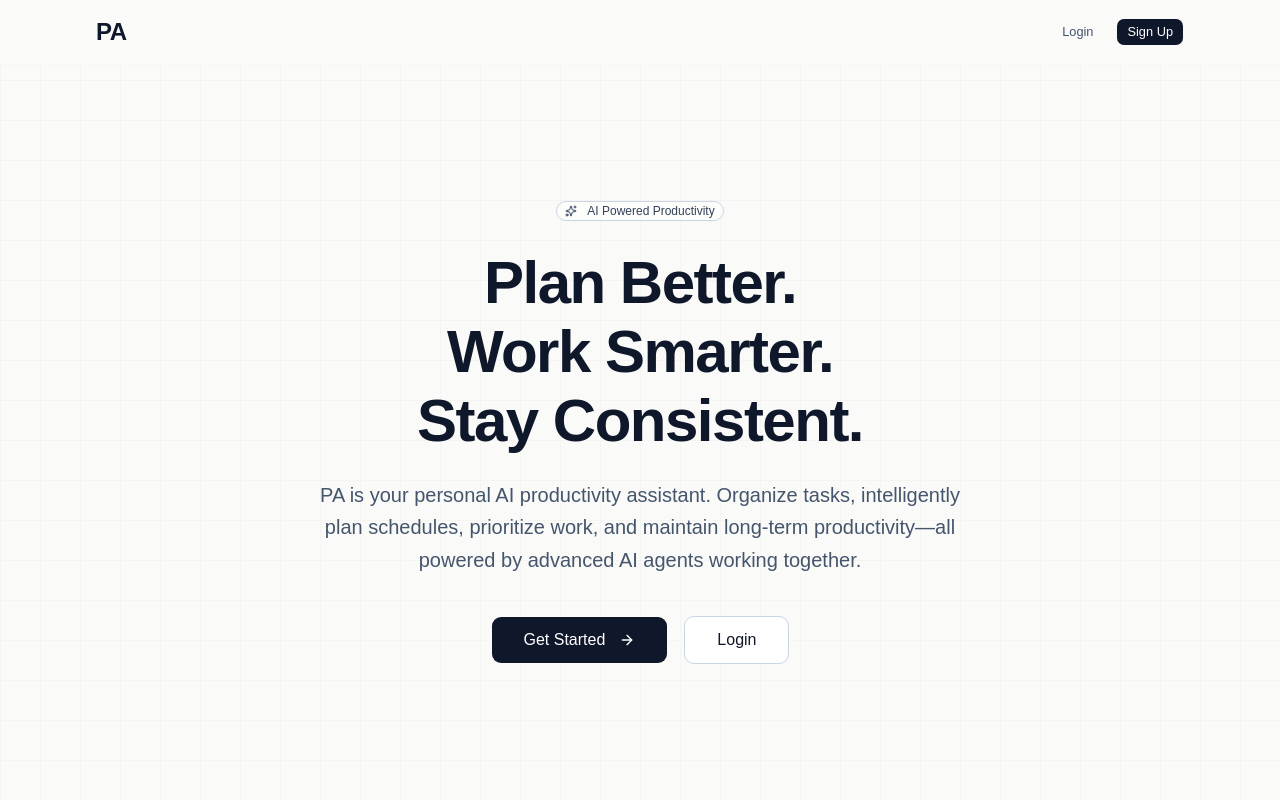
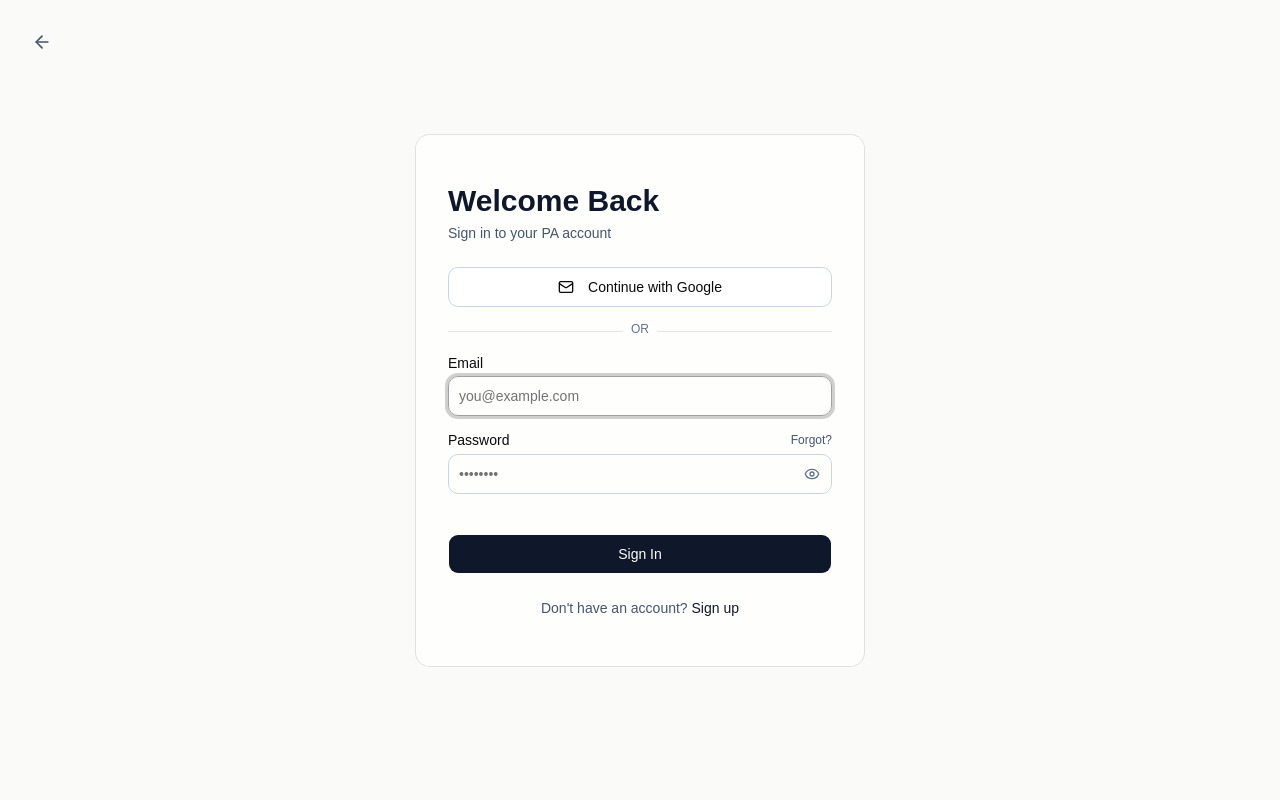
Before and after one commit to Yuk-bot/PA, a React app in the folder frontend/: page /login in a window 1280 px wide. Before the commit this address led to /. Shown: the top 800 px of the page. Built offline with nearby package versions, Linux system fonts and the light colour scheme; no server answers; the HTML template or start-up script is replaced by a standard one.

Commit message:
added proper login page and implementation

```diff
--- a/frontend/src/App.jsx
+++ b/frontend/src/App.jsx
@@ -9,6 +9,7 @@ import Calendar from '@/pages/Calender/Calender';
 import Settings from '@/pages/Settings/Settings';
 import Landing from '@/pages/Landing/Landing';
 import Signup from '@/pages/Signup/Signup';
+import Login from '@/pages/Login/Login';
 import Profile from '@/pages/Profile/Profile';
 import { DashboardLayout } from '@/components/layout/DashboardLayout';
 
@@ -31,6 +32,7 @@ function App() {
         <Route path="/" element={<Landing />} />
         <Route path="/signup" element={<Signup />} />
         <Route path="/profile" element={<Profile />} />
+        <Route path="/login" element={<Login />} />
 
         {/* Protected Dashboard Routes */}
         <Route
--- /dev/null
+++ b/frontend/src/pages/Login/Login.jsx
@@ -0,0 +1,293 @@
+
+
+import { useState } from 'react';
+import { useNavigate, Link } from 'react-router-dom';
+//import { useGoogleLogin } from '@react-oauth/google';
+import { getAuth, signInWithEmailAndPassword } from 'firebase/auth';
+import { Button } from '@/components/ui/button';
+import { Card } from '@/components/ui/card';
+import { Input } from '@/components/ui/input';
+import { Label } from '@/components/ui/label';
+import { Separator } from '@/components/ui/separator';
+import { Mail, Eye, EyeOff, ArrowLeft } from 'lucide-react';
+import { GoogleAuthProvider, signInWithPopup } from 'firebase/auth';
+
+export default function Login() {
+  const navigate = useNavigate();
+  const auth = getAuth();
+
+  const [isLoading, setIsLoading] = useState(false);
+  const [showPassword, setShowPassword] = useState(false);
+  const [errors, setErrors] = useState({});
+
+  // Form state
+  const [formData, setFormData] = useState({
+    email: '',
+    password: '',
+  });
+
+  const handleInputChange = (e) => {
+    const { name, value } = e.target;
+    setFormData((prev) => ({
+      ...prev,
+      [name]: value,
+    }));
+    // Clear error for this field when user starts typing
+    if (errors[name]) {
+      setErrors((prev) => ({
+        ...prev,
+        [name]: '',
+      }));
+    }
+  };
+
+  const handleEmailLogin = async (e) => {
+    e.preventDefault();
+    setIsLoading(true);
+    setErrors({});
+
+    try {
+      // Validation
+      if (!formData.email) {
+        setErrors({ email: 'Email is required' });
+        setIsLoading(false);
+        return;
+      }
+      if (!formData.password) {
+        setErrors({ password: 'Password is required' });
+        setIsLoading(false);
+        return;
+      }
+
+      // Sign in with email and password
+      const userCredential = await signInWithEmailAndPassword(
+        auth,
+        formData.email,
+        formData.password
+      );
+
+      // Get Firebase ID token
+      const idToken = await userCredential.user.getIdToken();
+
+      // Store token
+      localStorage.setItem('token', idToken);
+
+      // Redirect to dashboard
+      navigate('/dashboard');
+    } catch (error) {
+      const errorMessage = error.message || 'Login failed';
+
+      // Firebase error messages
+      if (error.code === 'auth/user-not-found') {
+        setErrors({ email: 'No account found with this email' });
+      } else if (error.code === 'auth/wrong-password') {
+        setErrors({ password: 'Incorrect password' });
+      } else if (error.code === 'auth/invalid-email') {
+        setErrors({ email: 'Invalid email address' });
+      } else if (error.code === 'auth/user-disabled') {
+        setErrors({ email: 'This account has been disabled' });
+      } else {
+        setErrors({ general: errorMessage });
+      }
+
+      console.error('Login error:', error);
+    } finally {
+      setIsLoading(false);
+    }
+  };
+
+
+
+
+
+const handleGoogleLogin = async () => {
+  try {
+    setIsLoading(true);
+    setErrors({});
+
+    const auth = getAuth();
+    const provider = new GoogleAuthProvider();
+
+    // Sign in with Google popup
+    const result = await signInWithPopup(auth, provider);
+
+    // Get Firebase ID token
+    const idToken = await result.user.getIdToken();
+
+    // Store token
+    localStorage.setItem('token', idToken);
+
+    // Redirect to dashboard
+    navigate('/dashboard');
+  } catch (error) {
+    console.error('Google login error:', error);
+    setErrors({
+      general: error.message || 'Google login failed. Please try again.',
+    });
+  } finally {
+    setIsLoading(false);
+  }
+};
+
+  return (
+    <div className="min-h-screen bg-[#FAFAF8] flex items-center justify-center p-4 relative">
+      {/* Background Grid */}
+      <svg
+        className="fixed inset-0 -z-10 w-full h-full opacity-[0.08] pointer-events-none"
+        xmlns="http://www.w3.org/2000/svg"
+        preserveAspectRatio="none"
+      >
+        <defs>
+          <pattern
+            id="login-grid"
+            width="40"
+            height="40"
+            patternUnits="userSpaceOnUse"
+          >
+            <path
+              d="M 40 0 L 0 0 0 40"
+              fill="none"
+              stroke="currentColor"
+              strokeWidth="0.5"
+              className="text-slate-900"
+            />
+          </pattern>
+        </defs>
+        <rect width="100%" height="100%" fill="url(#login-grid)" />
+      </svg>
+
+      {/* Back Button */}
+      <Link
+        to="/"
+        className="absolute top-6 left-6 p-2 rounded-lg hover:bg-slate-100 transition-colors"
+      >
+        <ArrowLeft className="w-5 h-5 text-slate-600 hover:text-slate-900" />
+      </Link>
+
+      {/* Login Card */}
+      <Card className="w-full max-w-md border-slate-200/50 bg-white/70 backdrop-blur-sm">
+        <div className="p-8 space-y-6">
+          {/* Header */}
+          <div>
+            <h1 className="text-3xl font-bold text-slate-900">Welcome Back</h1>
+            <p className="text-sm text-slate-600 mt-1">
+              Sign in to your PA account
+            </p>
+          </div>
+
+          {/* General Error */}
+          {errors.general && (
+            <div className="p-3 bg-red-50 border border-red-200 rounded-lg">
+              <p className="text-sm text-red-700">{errors.general}</p>
+            </div>
+          )}
+
+          {/* Google Sign In Button */}
+
+<Button
+  onClick={handleGoogleLogin}
+  disabled={isLoading}
+  variant="outline"
+  className="w-full h-10 border-slate-300 hover:bg-slate-50"
+>
+  <Mail className="w-4 h-4 mr-2" />
+  Continue with Google
+</Button>
+
+          {/* Divider */}
+          <div className="relative">
+            <Separator />
+            <span className="absolute left-1/2 -translate-x-1/2 -top-2.5 bg-white px-2 text-xs text-slate-500">
+              OR
+            </span>
+          </div>
+
+          {/* Email/Password Form */}
+          <form onSubmit={handleEmailLogin} className="space-y-4">
+            {/* Email */}
+            <div>
+              <Label htmlFor="email">Email</Label>
+              <Input
+                id="email"
+                name="email"
+                type="email"
+                placeholder="you@example.com"
+                value={formData.email}
+                onChange={handleInputChange}
+                disabled={isLoading}
+                className="mt-1.5 h-10 border-slate-300"
+                autoFocus
+              />
+              {errors.email && (
+                <p className="text-xs text-red-600 mt-1">{errors.email}</p>
+              )}
+            </div>
+
+            {/* Password */}
+            <div>
+              <div className="flex items-center justify-between">
+                <Label htmlFor="password">Password</Label>
+                <Link
+                  to="/forgot-password"
+                  className="text-xs text-slate-600 hover:text-slate-900 transition-colors"
+                >
+                  Forgot?
+                </Link>
+              </div>
+              <div className="relative mt-1.5">
+                <Input
+                  id="password"
+                  name="password"
+                  type={showPassword ? 'text' : 'password'}
+                  placeholder="••••••••"
+                  value={formData.password}
+                  onChange={handleInputChange}
+                  disabled={isLoading}
+                  className="h-10 border-slate-300 pr-10"
+                  onKeyPress={(e) =>
+                    e.key === 'Enter' && !isLoading && handleEmailLogin(e)
+                  }
+                />
+                <button
+                  type="button"
+                  onClick={() => setShowPassword(!showPassword)}
+                  disabled={isLoading}
+                  className="absolute right-3 top-1/2 -translate-y-1/2 text-slate-500 hover:text-slate-700 disabled:opacity-50"
+                >
+                  {showPassword ? (
+                    <EyeOff className="w-4 h-4" />
+                  ) : (
+                    <Eye className="w-4 h-4" />
+                  )}
+                </button>
+              </div>
+              {errors.password && (
+                <p className="text-xs text-red-600 mt-1">{errors.password}</p>
+              )}
+            </div>
+
+            {/* Sign In Button */}
+            <Button
+              type="submit"
+              disabled={isLoading}
+              className="w-full h-10 bg-slate-900 text-white hover:bg-slate-800 mt-6"
+            >
+              {isLoading ? 'Signing in...' : 'Sign In'}
+            </Button>
+          </form>
+
+          {/* Signup Link */}
+          <p className="text-center text-sm text-slate-600">
+            Don't have an account?{' '}
+            <Link
+              to="/signup"
+              className="font-medium text-slate-900 hover:text-slate-700 transition-colors"
+            >
+              Sign up
+            </Link>
+          </p>
+        </div>
+      </Card>
+    </div>
+  );
+}
```
